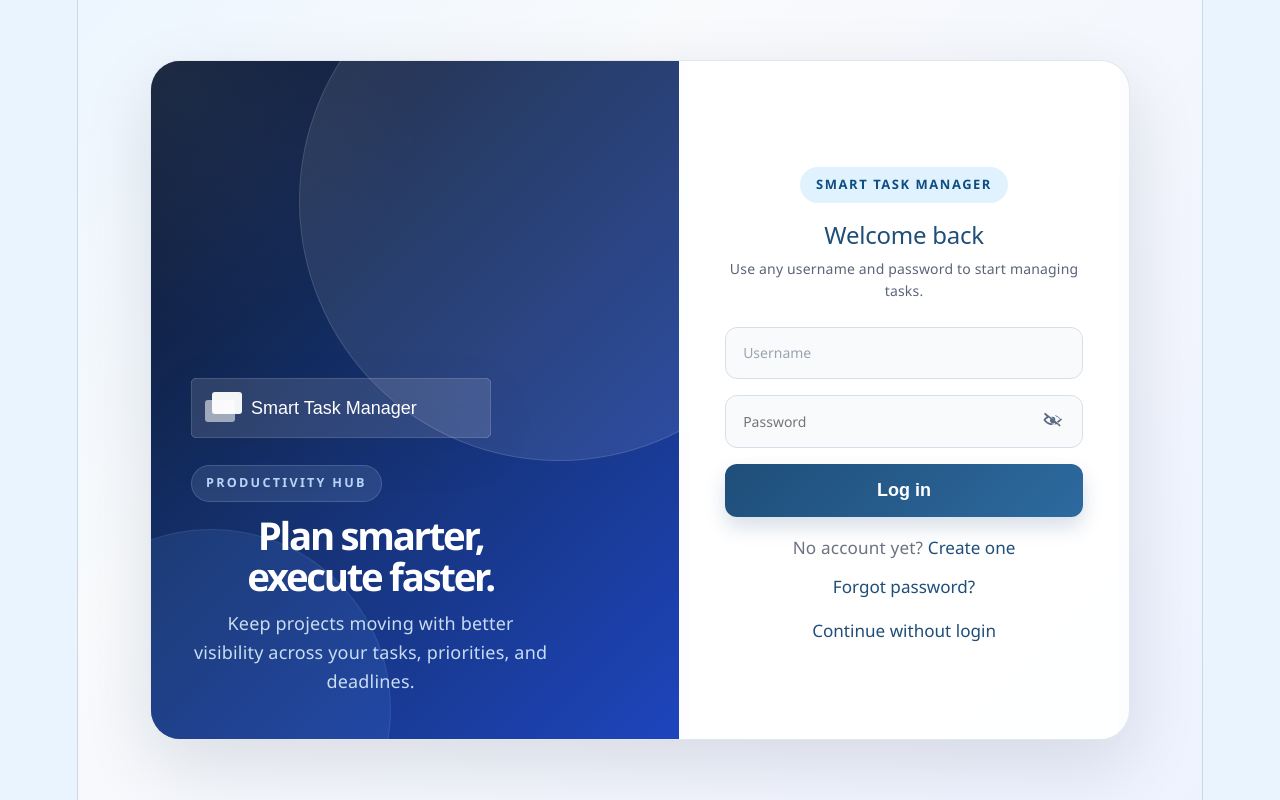
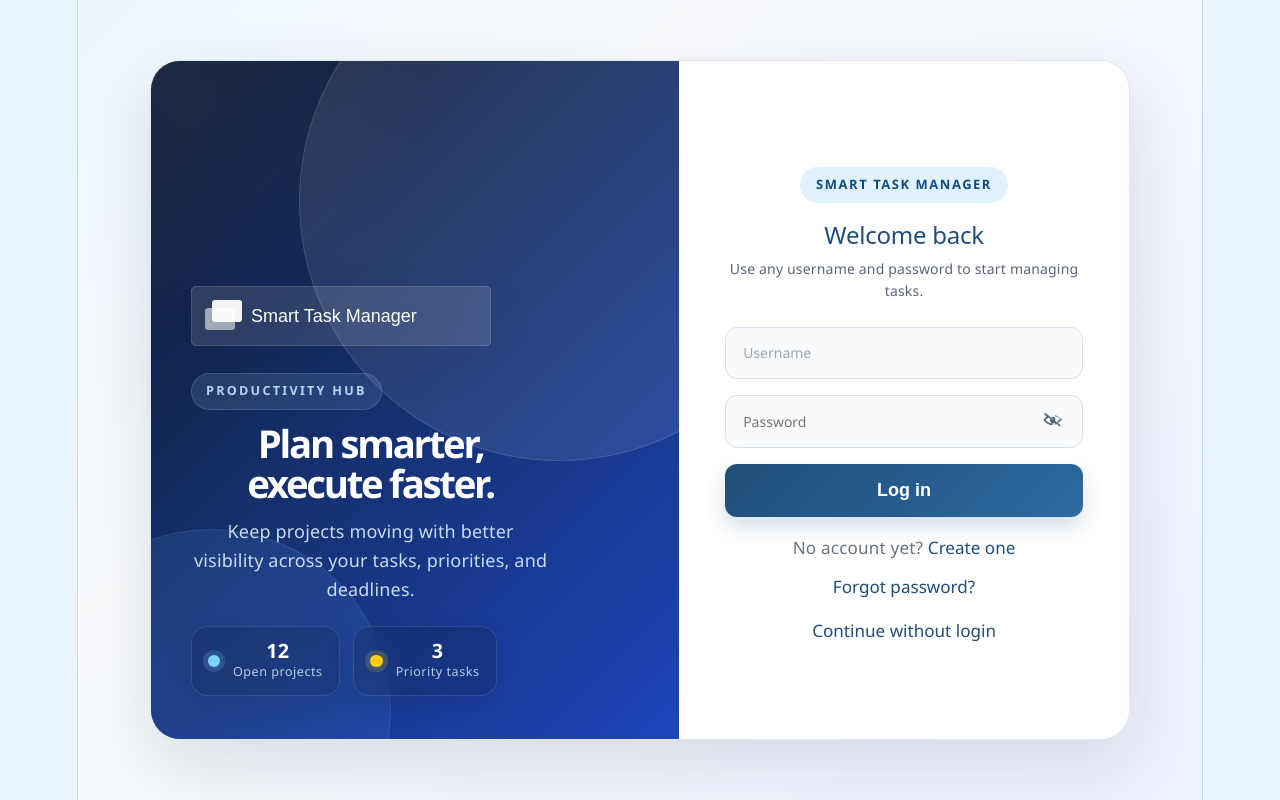
Before and after one commit to jeffGodonou/smart-task-manager, a React (Vite) app in the folder frontend/frontend/: page / in a window 1280 px wide. Built offline with nearby package versions, Linux system fonts and the light colour scheme; no server answers.

Commit message:
Refine authenticator page part 2

```diff
--- a/frontend/frontend/src/components/AuthForm.css
+++ b/frontend/frontend/src/components/AuthForm.css
@@ -107,6 +107,61 @@
   color: rgba(224, 242, 254, 0.88);
   line-height: 1.6;
   font-size: 1rem;
+}
+
+.auth-visual-footer {
+  display: flex;
+  flex-wrap: wrap;
+  gap: 0.75rem;
+  margin-top: 0.5rem;
+}
+
+.auth-mini-card {
+  display: flex;
+  align-items: center;
+  gap: 0.7rem;
+  padding: 0.7rem 0.9rem;
+  border-radius: 16px;
+  background: rgba(15, 23, 42, 0.18);
+  border: 1px solid rgba(191, 219, 254, 0.14);
+  backdrop-filter: blur(10px);
+  box-shadow: 0 10px 24px rgba(15, 23, 42, 0.12);
+}
+
+.auth-card-dot {
+  width: 0.7rem;
+  height: 0.7rem;
+  border-radius: 50%;
+  display: inline-block;
+  flex-shrink: 0;
+}
+
+.auth-card-dot.blue {
+  background: #7dd3fc;
+  box-shadow: 0 0 0 5px rgba(125, 211, 252, 0.18);
+}
+
+.auth-card-dot.gold {
+  background: #facc15;
+  box-shadow: 0 0 0 5px rgba(250, 204, 21, 0.18);
+}
+
+.auth-mini-card strong,
+.auth-mini-card small {
+  display: block;
+}
+
+.auth-mini-card strong {
+  font-size: 1.1rem;
+  line-height: 1.1;
+  color: white;
+}
+
+.auth-mini-card small {
+  margin-top: 0.1rem;
+  color: rgba(224, 242, 254, 0.8);
+  font-size: 0.7rem;
+  letter-spacing: 0.04em;
 }
 
 .auth-shell {
--- a/frontend/frontend/src/components/AuthForm.tsx
+++ b/frontend/frontend/src/components/AuthForm.tsx
@@ -78,6 +78,23 @@ export default function AuthForm({ onAuthenticated }: AuthFormProps) {
               <span className="auth-mini-label">Productivity hub</span>
               <h3>Plan smarter, execute faster.</h3>
               <p>Keep projects moving with better visibility across your tasks, priorities, and deadlines.</p>
+
+              <div className="auth-visual-footer">
+                <div className="auth-mini-card">
+                  <span className="auth-card-dot blue" />
+                  <div>
+                    <strong>12</strong>
+                    <small>Open projects</small>
+                  </div>
+                </div>
+                <div className="auth-mini-card">
+                  <span className="auth-card-dot gold" />
+                  <div>
+                    <strong>3</strong>
+                    <small>Priority tasks</small>
+                  </div>
+                </div>
+              </div>
             </div>
           </div>
         </aside>
```
